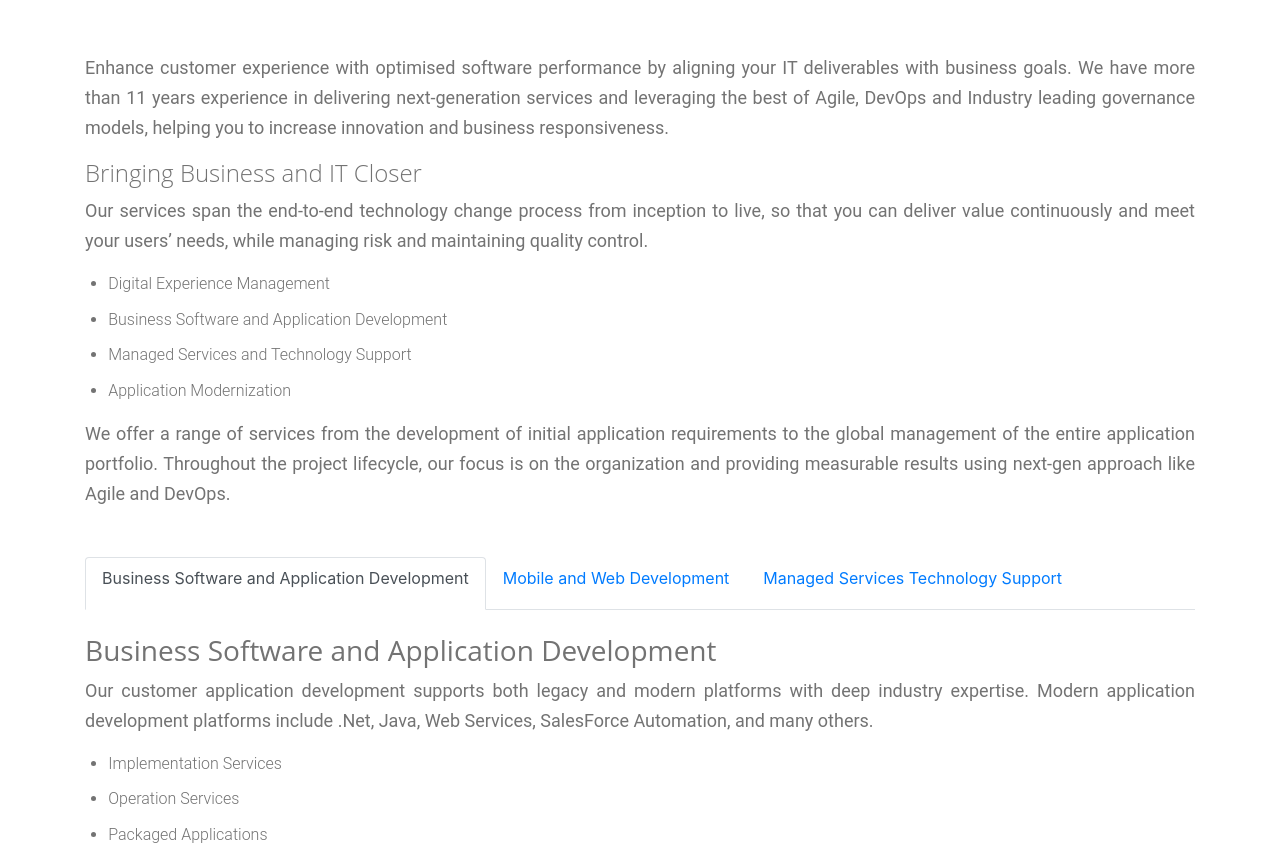
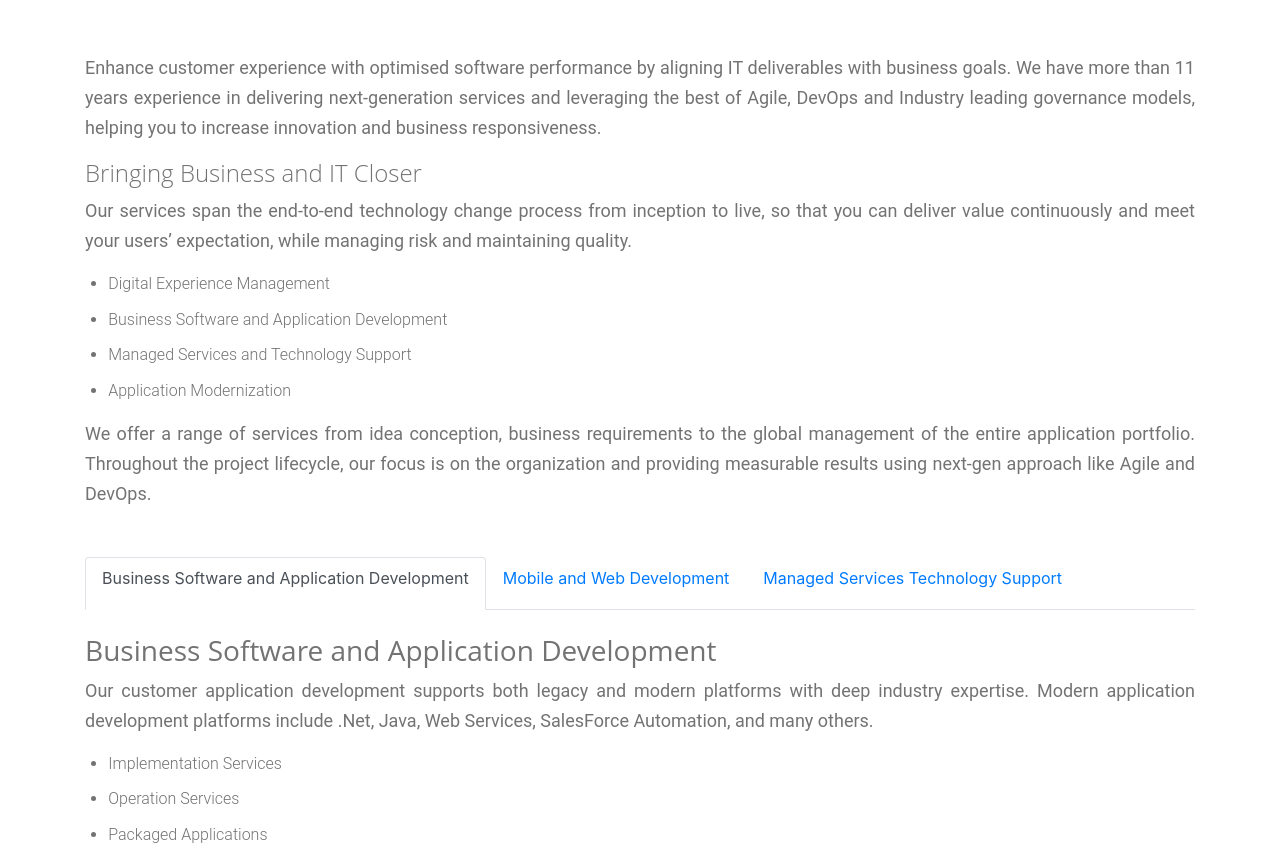
Before and after one commit to yushaliniepillay/AvowsTech, a Gatsby site: page /services_solution/technology in a window 1280 px wide. Shown: the part 1047-1897 px from the top of the page. Built offline with nearby package versions, Linux system fonts and the light colour scheme; Gatsby itself is replaced by a stand-in of ours.

Commit message:
update spelling error at technology page

```diff
--- a/src/pages/services_solution/technology.js
+++ b/src/pages/services_solution/technology.js
@@ -46,7 +46,7 @@ const technology = () => {
                 key: "C",
                 title: "Managed Services Technology Support",
                 descp: [
-                    "Avows Managed Services combine helpdesk, maintenance and enhancement services to help enterprises improve operational continuity."
+                    "Avows Managed Services combine helpdesk, maintenance and enhancement services to help enterprises improve operational efficiency."
                 ],
                 item: [
                     "Application Helpdesk Service",
@@ -102,15 +102,14 @@ const technology = () => {
                                 <img src={imageName} alt="" class="img-responsive" style={{ height: '550px' }} />
                             </div>
                             <div>
-                                <p className="justified"> Enhance customer experience with optimised software performance by aligning your IT
+                                <p className="justified"> Enhance customer experience with optimised software performance by aligning IT
                                 deliverables with business goals. We have more than 11 years experience in delivering next-generation services and
                                 leveraging the best of Agile, DevOps and Industry leading governance models, helping you to increase innovation and
                                 business responsiveness.
                             </p>
                                 <h4>Bringing Business and IT Closer</h4>
                                 <p className="justified"> Our services span the end-to-end technology change process from inception to live,
-                                so that you can deliver value continuously and meet your users’ needs,
-                                while managing risk and maintaining quality control.
+                                so that you can deliver value continuously and meet your users’ expectation, while managing risk and maintaining quality.
                             </p>
                                 <ul>
                                     <li>Digital Experience Management</li>
@@ -118,7 +117,7 @@ const technology = () => {
                                     <li>Managed Services and Technology Support</li>
                                     <li>Application Modernization</li>
                                 </ul>
-                                <p className="justified"> We offer a range of services from the development of initial application requirements to
+                                <p className="justified"> We offer a range of services from idea conception, business requirements to
                                 the global management of the entire application portfolio. Throughout the project lifecycle, our focus is on the
                                 organization and providing measurable results using next-gen approach like Agile and DevOps.
                             </p>
```
